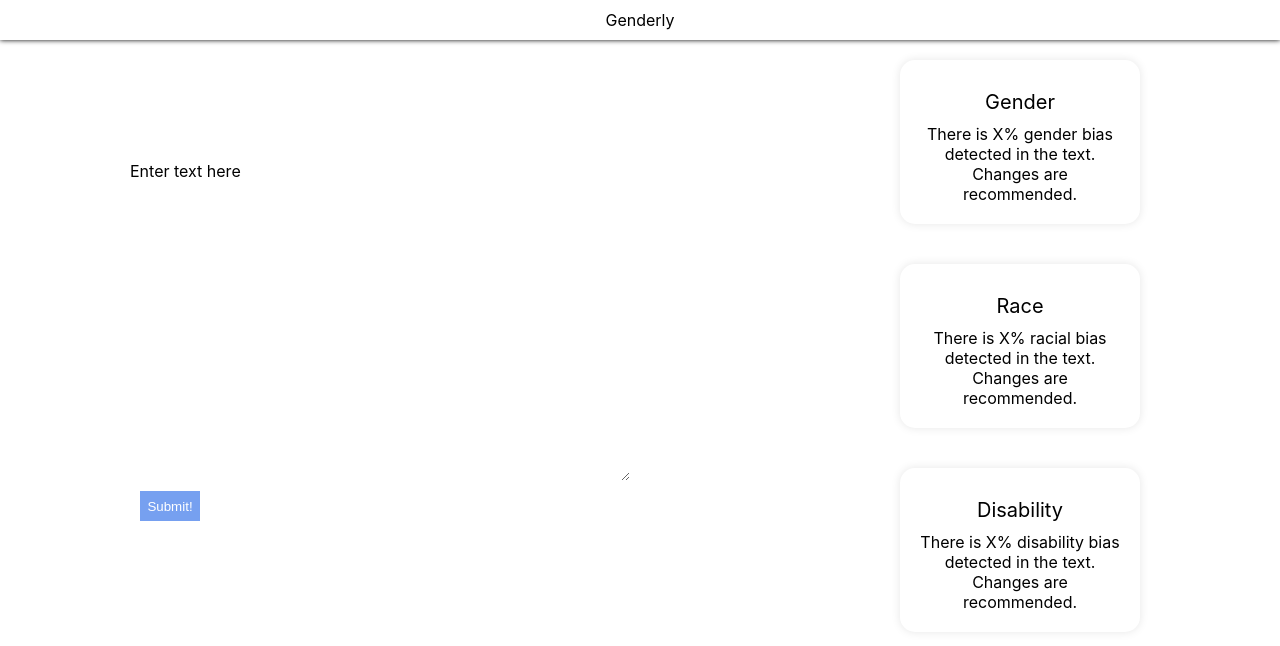
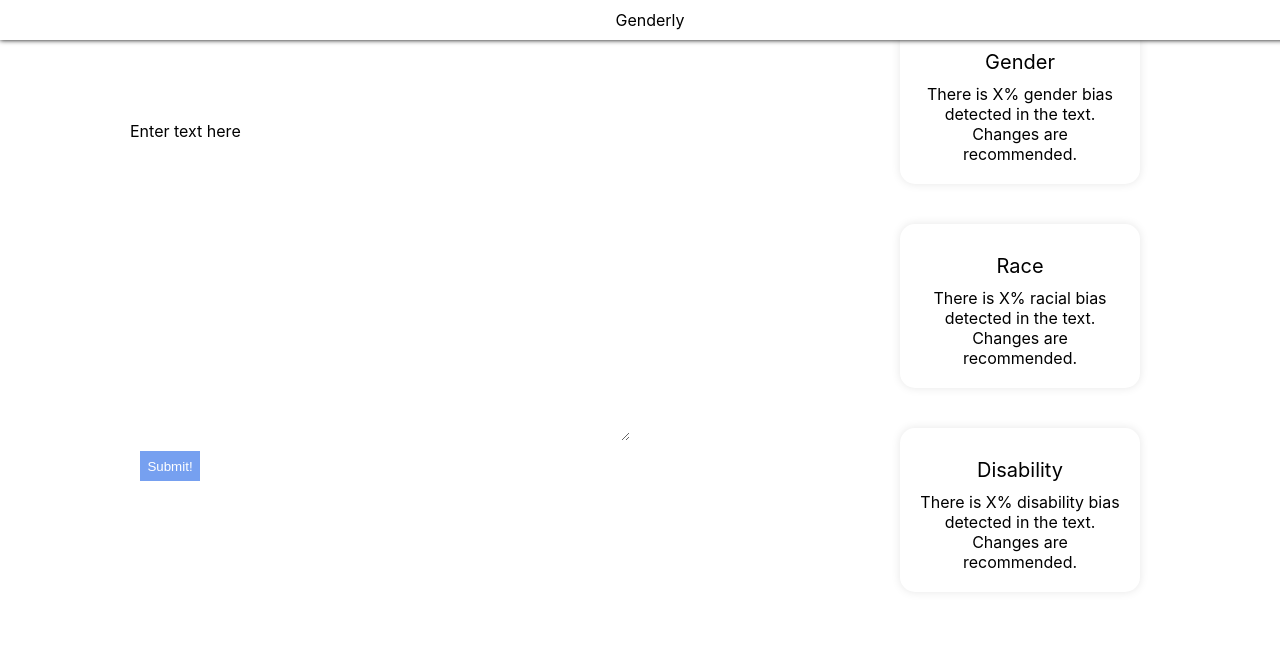
Before and after one commit to bwonCAN/HackCamp2022, a React (Create React App) app in the folder webapp/client/: page / in a window 1280 px wide. Shown: the top 646 px of the page. Built offline with nearby package versions, Linux system fonts and the light colour scheme.

Commit message:
navbar no scroll

```diff
--- a/webapp/client/src/components/Navbar.css
+++ b/webapp/client/src/components/Navbar.css
@@ -4,7 +4,9 @@
 }
 
 .navbar_container{
-    display: static;
+    position: absolute;
+    top:0;
+    width: 100%;
     z-index: 1000;
     background-color: white;
     padding: 10px;
```
